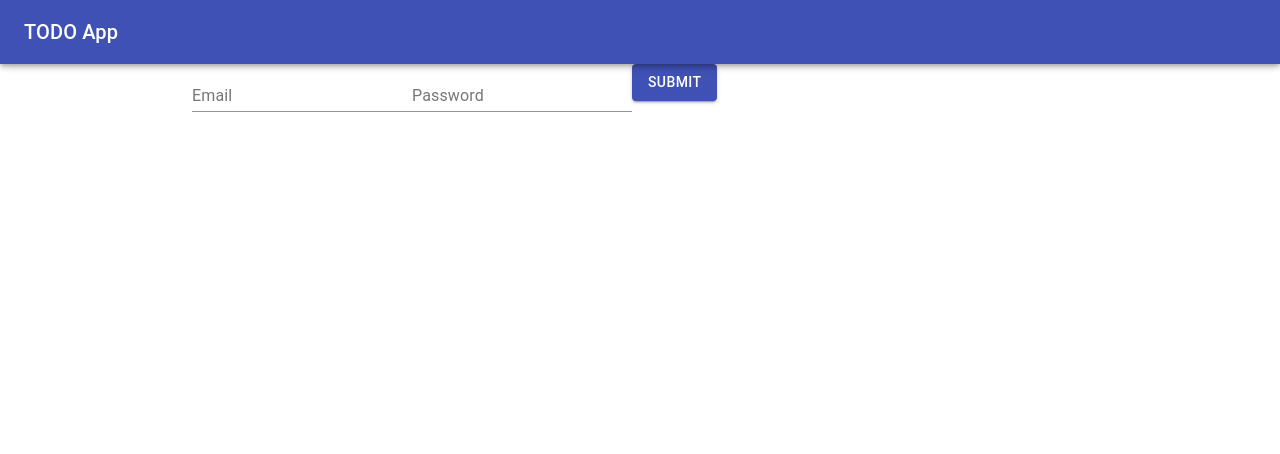
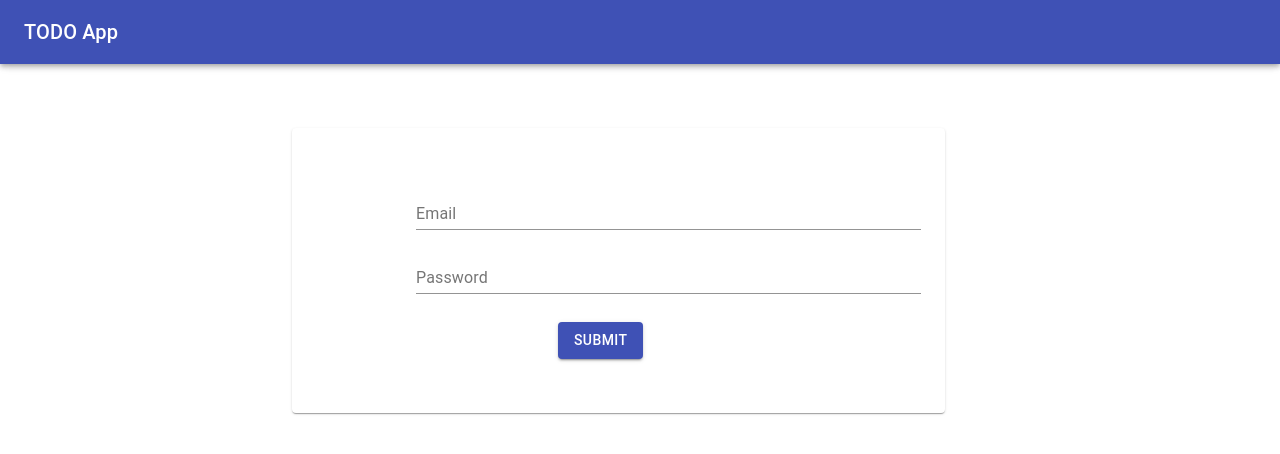
Before and after one commit to Ravitejac6/TodoApp-Google-Notes-, a React (Create React App) app in the folder react/todoapp/: page /users/create in a window 1280 px wide. Both pictures are taken after typing "Sample", "name@example.com", "Sample123" into the empty fields and a click on the button "SUBMIT". Shown: the top 454 px of the page. Built offline with nearby package versions, Linux system fonts and the light colour scheme; no server answers.

Commit message:
style: LoginFormComponent styles added
- Material Card added

```diff
--- a/react/todoapp/src/App.css
+++ b/react/todoapp/src/App.css
@@ -1,5 +1,5 @@
 .form-area {
-  margin-top: 5%;
+  margin-top: 10%;
   margin-left: 15%;
 }
 
--- a/react/todoapp/src/components/LoginFormComponent.tsx
+++ b/react/todoapp/src/components/LoginFormComponent.tsx
@@ -1,12 +1,37 @@
-import React, { useState, useEffect } from "react";
-import { Button, TextField } from "@material-ui/core";
+import React, { useState } from "react";
+import { Button, TextField, Card, CardContent } from "@material-ui/core";
 import { UserLoginModel } from "../interfaces/userLoginModel";
 import { useDispatch } from "react-redux";
 import { setLogin } from "../actions/register";
 import { useHistory } from "react-router-dom";
-import axios from "axios";
+import { createStyles, makeStyles, Theme } from "@material-ui/core/styles";
+
+const useStyles = makeStyles((theme: Theme) =>
+  createStyles({
+    root: {
+      width: "40%",
+      margin: "30px",
+      marginLeft: "100px",
+    },
+    textField: {
+      margin: theme.spacing(1),
+      width: "50ch",
+    },
+    card: {
+      width: "60%",
+      height: "25%",
+      marginLeft: "100px",
+    },
+    button: {
+      alignItems: "center",
+      marginLeft: "150px",
+      marginTop: "20px",
+    },
+  })
+);
 
 export const LoginFormComponent = () => {
+  const classes = useStyles();
   let initialUserLogin: UserLoginModel = {
     email: "",
     password: "",
@@ -35,22 +60,37 @@ export const LoginFormComponent = () => {
 
   return (
     <div>
-      <form onSubmit={handleSubmit} autoComplete="off">
+      <Card className={classes.card}>
+        <CardContent>
+          <form
+            onSubmit={handleSubmit}
+            autoComplete="off"
+            className={classes.root}
+          >
             <TextField
               name="email"
               label="Email"
               onChange={(e) => handleUserLogin(e)}
+              className={classes.textField}
             />
             <TextField
               name="password"
               label="Password"
               type="password"
+              className={classes.textField}
               onChange={(e) => handleUserLogin(e)}
             />
-        <Button variant="contained" color="primary" type="submit">
+            <Button
+              variant="contained"
+              color="primary"
+              type="submit"
+              className={classes.button}
+            >
               Submit
             </Button>
           </form>
+        </CardContent>
+      </Card>
     </div>
   );
 };
```
Also changed, not shown: 1 other file (tests, documents, lock files or other folders). Lines whose indentation alone changed are shown as unchanged.
